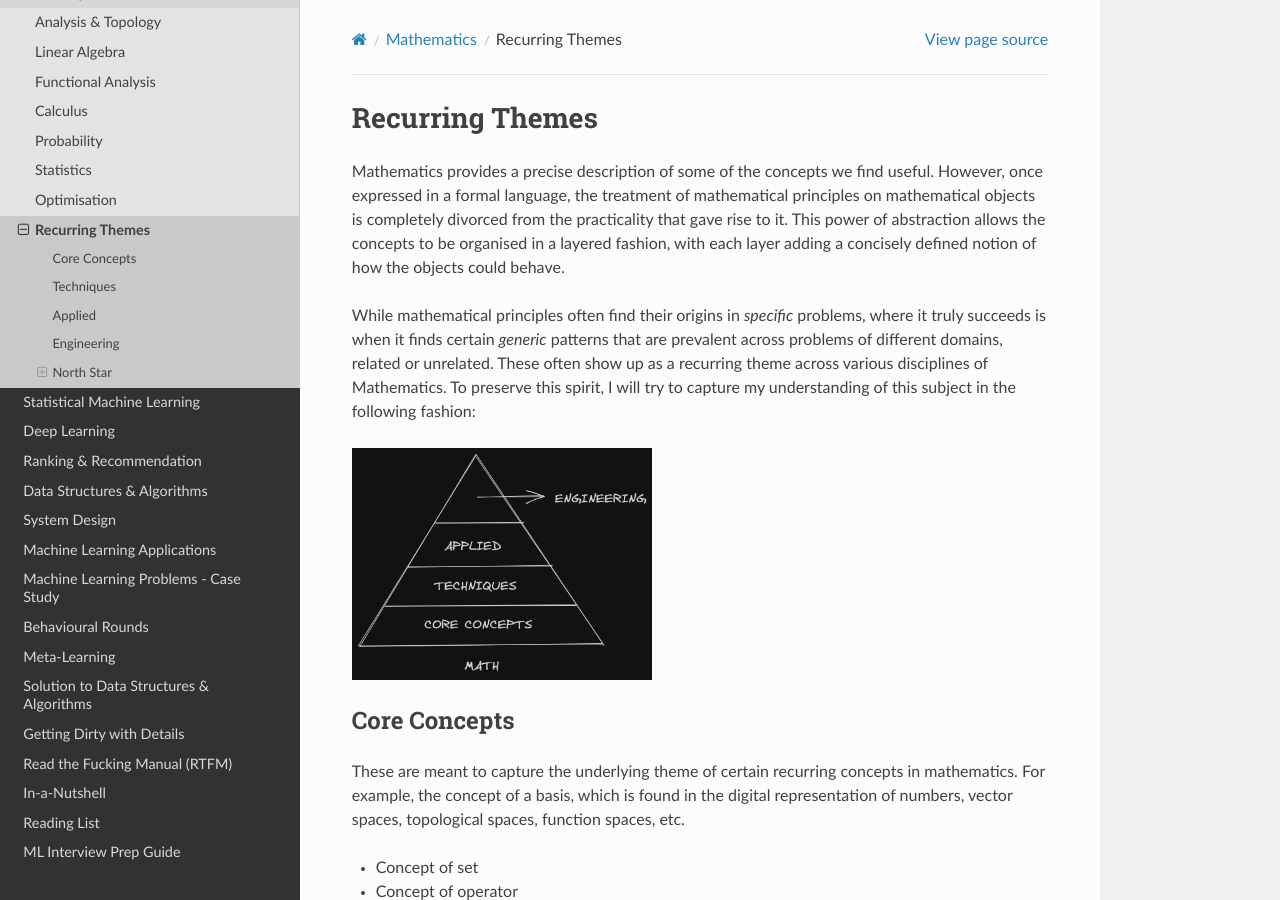
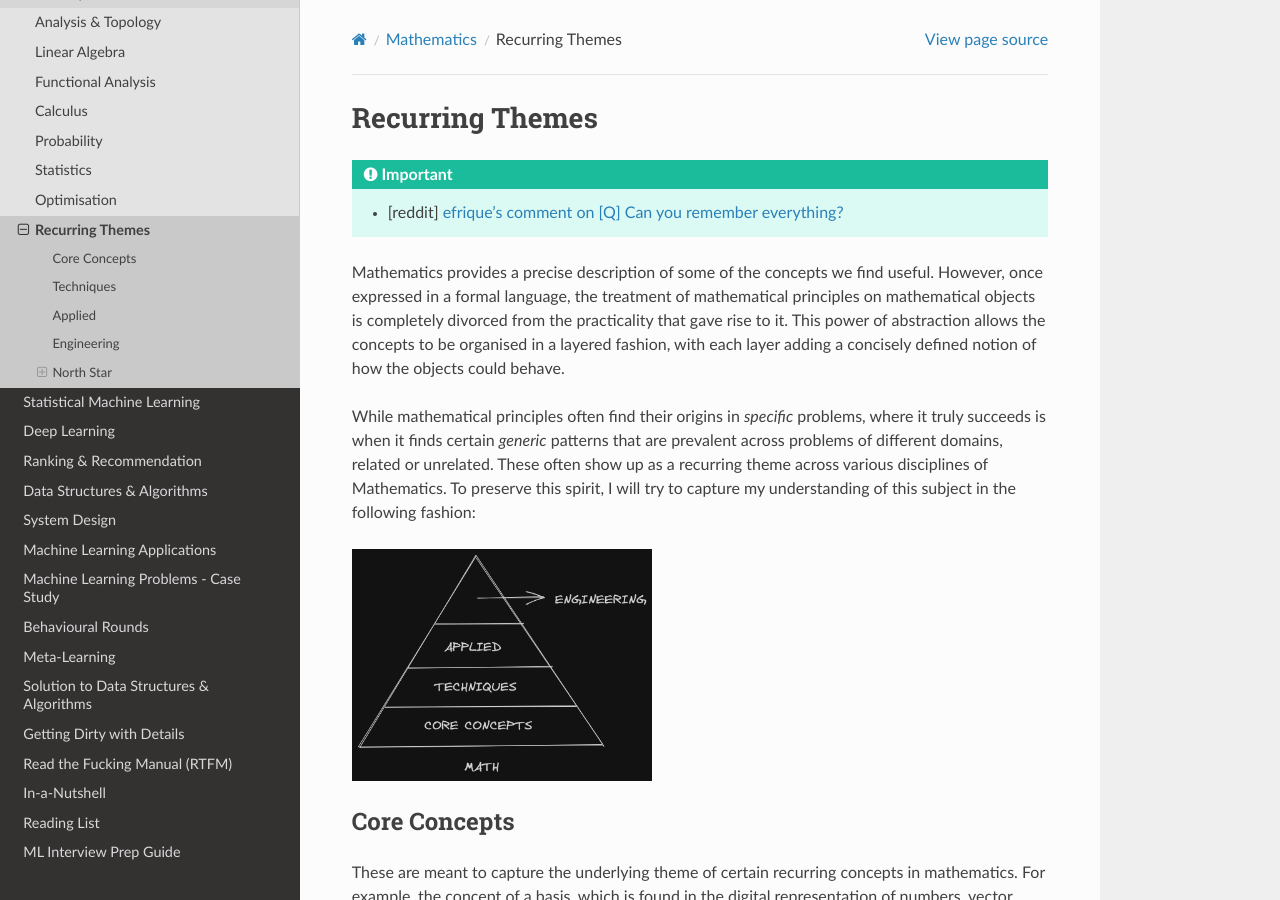
Before and after one commit to uselesstechjunks/leetcode, a Sphinx documentation site: the page built from docs/source/math/themes.rst, in a window 1280 px wide and 900 px high. Built offline with Sphinx 7.4.7 and the Read the Docs theme 2.0.0, drawn with Linux system fonts in a browser that asks for light colours.

Commit message:
Update themes.rst

```diff
--- a/docs/source/math/themes.rst
+++ b/docs/source/math/themes.rst
@@ -1,6 +1,9 @@
 #####################################################################
 Recurring Themes
 #####################################################################
+
+.. important::
+	* [reddit] `efrique's comment on [Q] Can you remember everything?  <https://www.reddit.com/r/statistics/s/69pahpYxkN>`_
 
 Mathematics provides a precise description of some of the concepts we find useful. However, once expressed in a formal language, the treatment of mathematical principles on mathematical objects is completely divorced from the practicality that gave rise to it. This power of abstraction allows the concepts to be organised in a layered fashion, with each layer adding a concisely defined notion of how the objects could behave.
 
```
